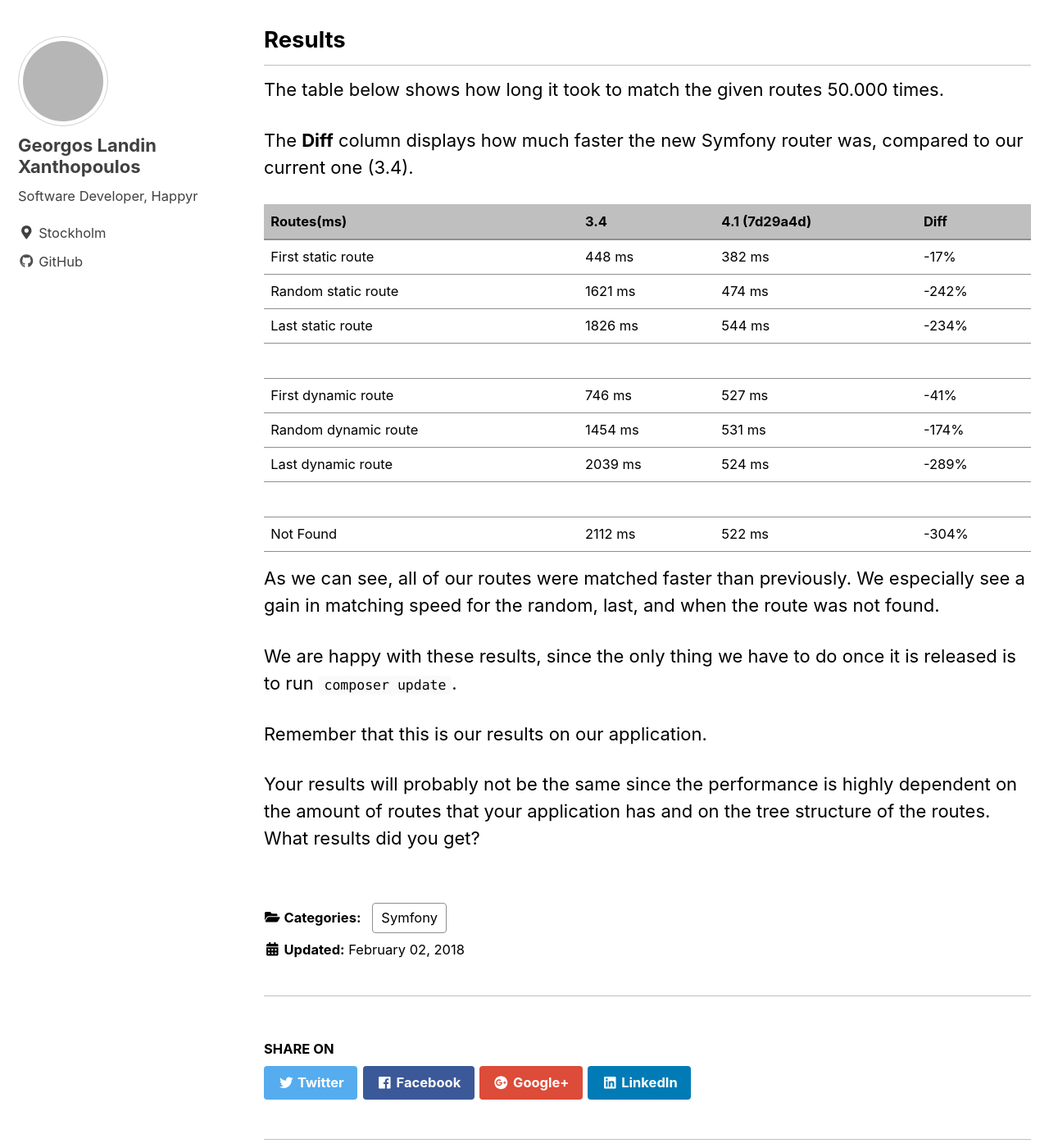
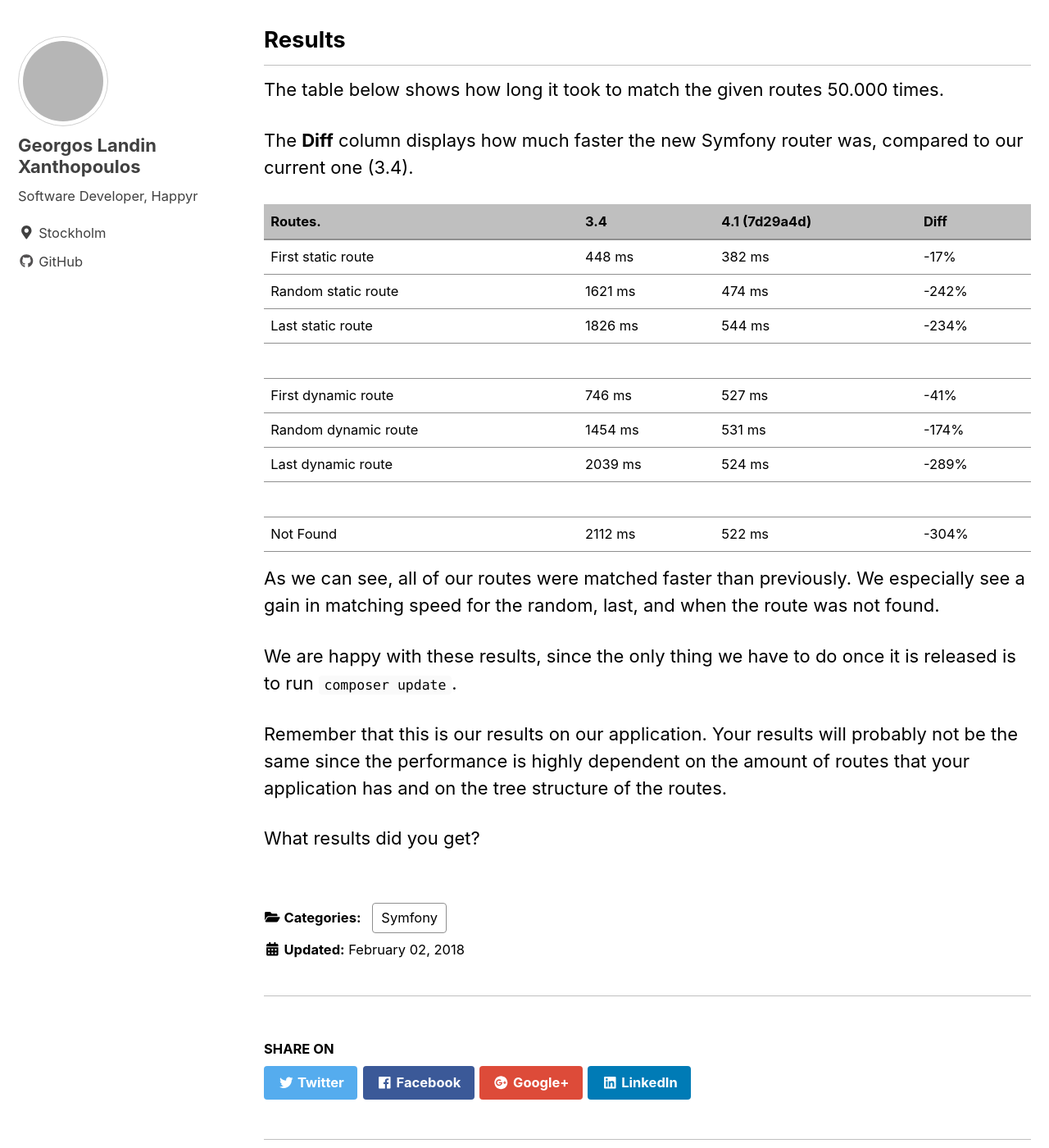
Before and after one commit to Happyr/developer.happyr.com, a Jekyll site: the page built from _posts/2018-02-21-symfony-route-test.md, in a window 1280 px wide and 1400 px high, scrolled down 3045 px. Shown: the whole window at 82% size. Built offline with Jekyll 4.4.1, drawn with Linux system fonts in a browser that asks for light colours; nearby versions of some CDN libraries; comment, search, counter and statistics services are not loaded; grey boxes are pictures that could not be loaded.

```diff
--- a/_posts/2018-02-21-symfony-route-test.md
+++ b/_posts/2018-02-21-symfony-route-test.md
@@ -91,7 +91,7 @@ The table below shows how long it took to match the given routes 50.000 times.
 
 The __Diff__ column displays how much faster the new Symfony router was, compared to our current one (3.4).
 
-| Routes(ms)            | 3.4    | 4.1 (7d29a4d) | Diff  |
+| Routes.               | 3.4    | 4.1 (7d29a4d) | Diff  |
 | ----------------------|--------|---------------|-------|
 | First static route    | 448 ms | 382 ms        | -17%  |
 | Random static route   | 1621 ms| 474 ms        | -242% |
@@ -109,7 +109,7 @@ the random, last, and when the route was not found.
 We are happy with these results, since the only thing we have to do once it is released is to
 run `composer update`.
 
-Remember that this is our results on our application.
+Remember that this is our results on our application. Your results will probably not be the same since the performance is highly dependent on the amount of routes
+that your application has and on the tree structure of the routes.
 
-Your results will probably not be the same since the performance is highly dependent on the amount of routes
-that your application has and on the tree structure of the routes. What results did you get?
+What results did you get?
```
